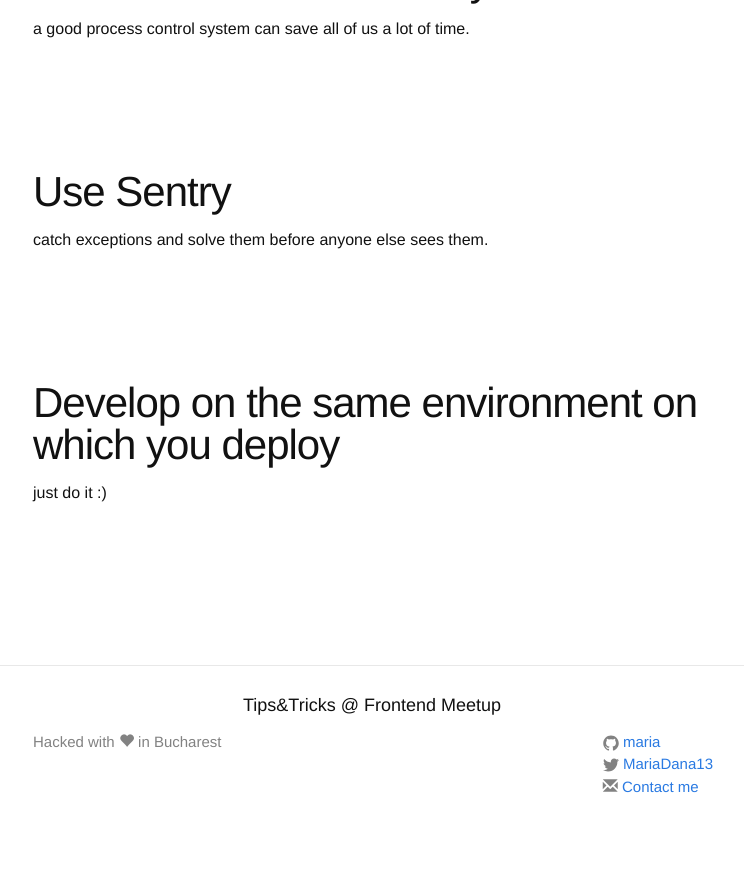
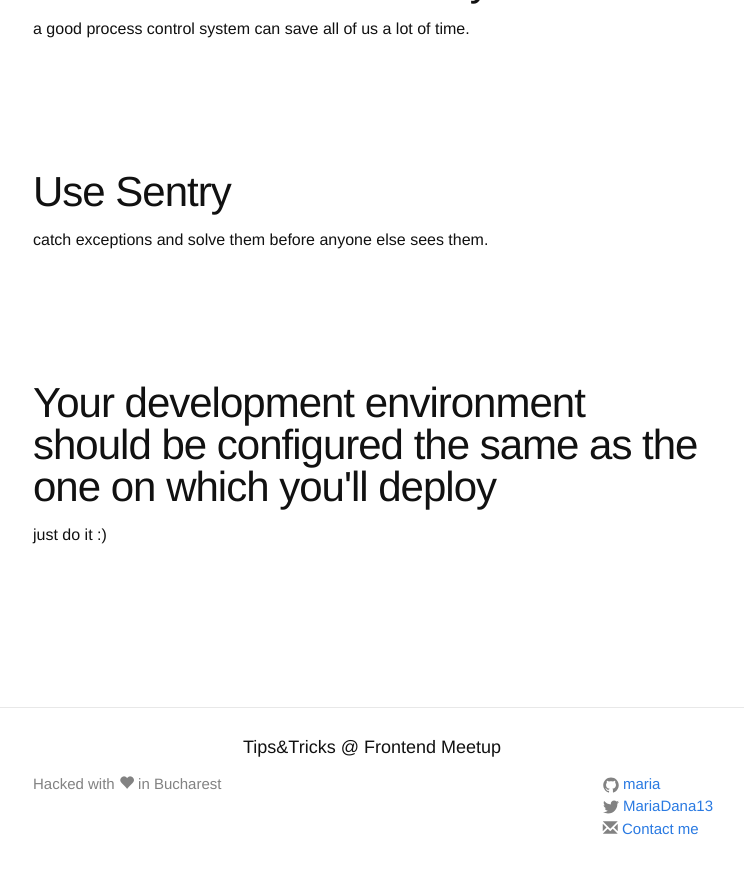
Before and after one commit to maria/tipsandtricks, a Jekyll site: the page built from index.html, in a window 1280 px wide and 900 px high, scrolled down 2769 px. Shown: the top 874 px of the window, without its empty margins (267-1011 px from the left). Built offline with Jekyll 4.4.1, drawn with Linux system fonts in a browser that asks for light colours.

Commit message:
Update tips.yml

```diff
--- a/_data/tips.yml
+++ b/_data/tips.yml
@@ -37,5 +37,5 @@
 - title: Use Sentry
   content: catch exceptions and solve them before anyone else sees them.
 
-- title: Develop on the same environment on which you deploy
+- title: Your development environment should be configured the same as the one on which you'll deploy
   content: just do it :)
```
